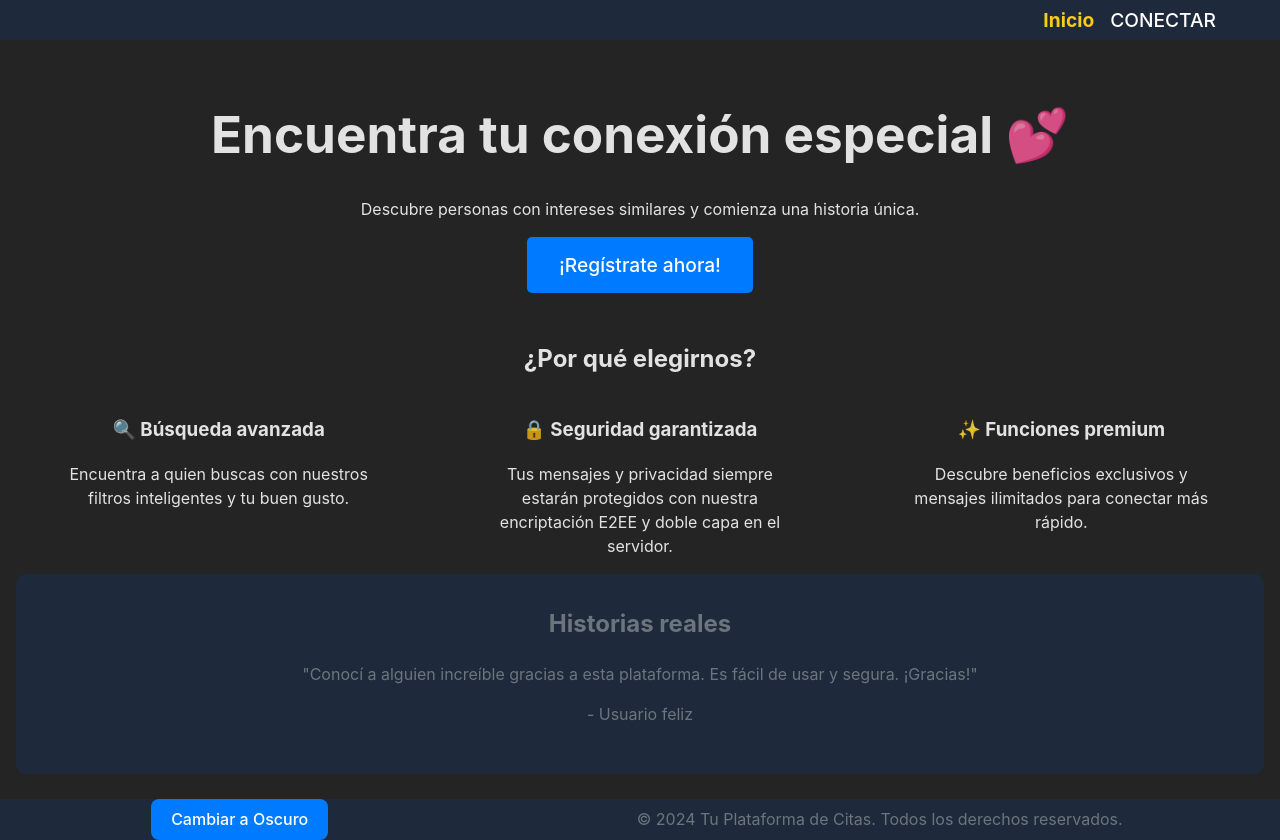
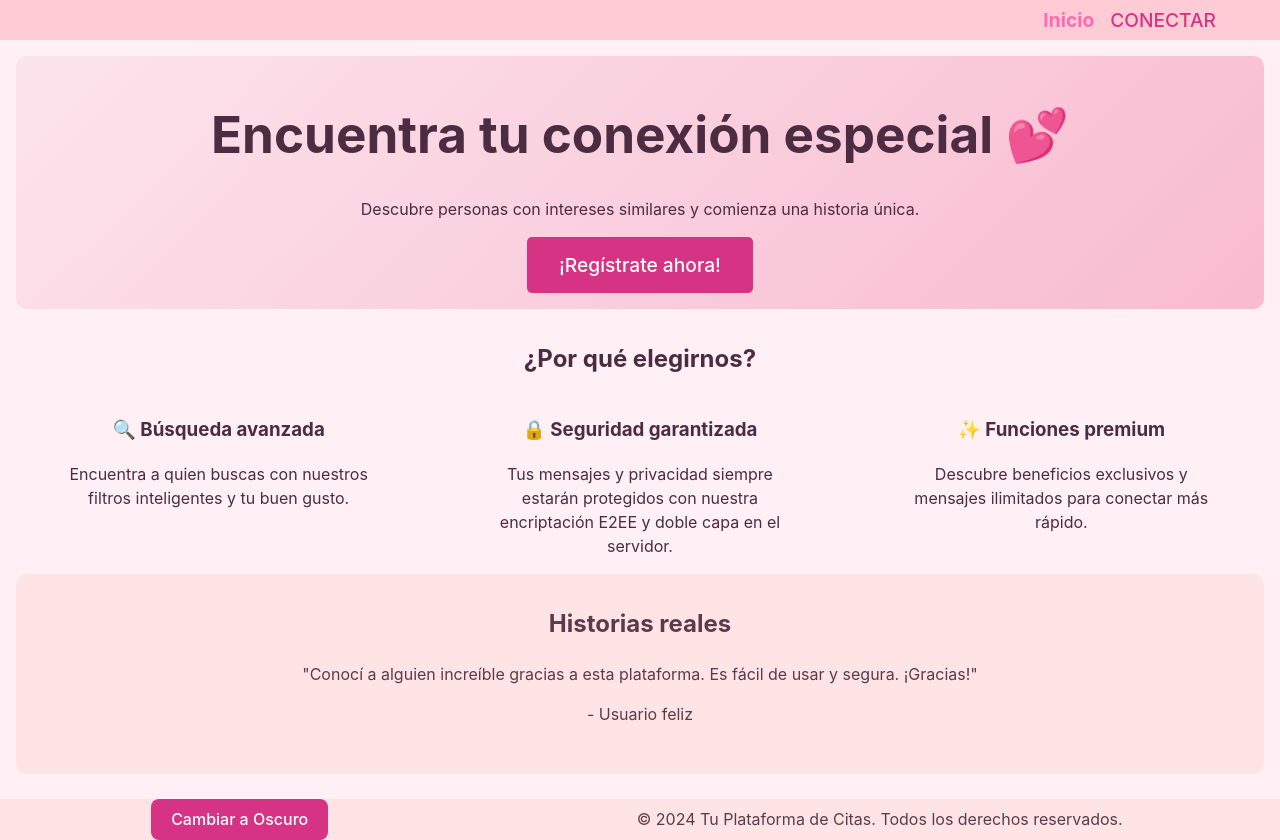
Before and after one commit to Izanalgit/React-Client_Module, a React (Vite) app: page / in a window 1280 px wide. Built offline with nearby package versions, Linux system fonts and the light colour scheme; no server answers.

Commit message:
feat : css pinky light theme

```diff
--- a/src/css/index.css
+++ b/src/css/index.css
@@ -8,6 +8,137 @@
   -webkit-font-smoothing: antialiased;
   -moz-osx-font-smoothing: grayscale;
 
+  overflow-y: scroll;
+  scrollbar-width: none;
+
+  /*Body*/
+  --body-background-color: #fff0f5; /* Lavender Blush */
+  --body-text-color: #4b2c40; /* Darker muted pink */
+
+/*NavBar*/
+  --navbar-background-color: #ffccd5; /* Pinkish background */
+  --navbar-text-color: #4b2c40; /* Darker muted pink */
+  --navbar-span-bg: #ffffff;
+  --navbar-a-c: #d63384; /* Vivid pink */
+  --navbar-a-c-hover: #c2185b; /* Deep rose */
+  --navbar-a-c-active: #ff69b4; /* Hot pink */
+
+/*Footer*/
+  --footer-background-color: #ffe4e6; /* Soft pink */
+  --footer-text-color: #5d3a4b; /* Muted pinkish brown */
+
+/*Global Forms*/
+  --global-form-color: #4b2c40;
+  --global-form-background-color: #ffe4e6;
+  --global-form-label-c: #5d3a4b;
+  --global-form-input-border-c: #f4a6c2; /* Light rose */
+  --global-form-input-bg: #ffffff;
+  --global-form-input-c: #4b2c40;
+  --global-form-input-radio: #ff69b4;
+  --global-form-input-border-c-focus: #d63384;
+  --global-form-h3-c: #c2185b;
+
+/*Global Cards*/
+  --global-card-color: #4b2c40;
+  --global-card-background: linear-gradient(135deg, #ffe4e6, #ffccd5);
+  --global-card-border: #f4a6c2;
+  --global-card-h4-c: #4b2c40;
+
+/*Global Buttons*/
+  --global-button-background: #d63384;
+  --global-button-color: #ffffff;
+  --global-button-background-hover: #c2185b;
+  --global-button-background-enabled: #ff69b4;
+  --global-button-background-disabled: #f4a6c2;
+  --global-button-border-hover: #c2185b;
+
+/*Global a*/
+  --global-a-color: #d63384;
+  --global-a-color-hover: #c2185b;
+
+/*Global Shadow*/
+  --global-shadow-color: rgba(0, 0, 0, 0.1);
+  --global-shadow-color-focus: rgba(214, 51, 132, 0.3);
+
+/*User Forms*/
+/*Recover*/
+  --recover-form-button-bg: #d63384;
+  --recover-form-button-c: #ffffff;
+  --recover-form-button-bg-hover: #c2185b;
+  --recover-form-button-bg-disabled: #f4a6c2;
+  --recover-form-p-c: #5d3a4b;
+  --recover-form-h3-c: #c2185b;
+/*Images*/
+  --image-form-p-c: #d63384;
+/*Delete*/
+  --delete-form-input-border-focus: #ff0033;
+  --delete-form-button-bg: #ff0033; /* Bright red for delete */
+  --delete-form-button-c: #ffffff;
+  --delete-form-button-bg-hover: #cc0033;
+  --delete-form-button-bg-active: #990033;
+  --delete-form-p-c: #5d3a4b;
+
+/*Search Form*/
+  --search-form-h3: #4b2c40;
+  --search-form-label-c: #5d3a4b;
+  --search-form-input-bg: #ffe4e6;
+  --search-form-input-c: #4b2c40;
+  --search-form-input-border: #d63384;
+  --search-form-input-focus-border: #c2185b;
+  --search-card-p-c: #5d3a4b;
+  --search-filter-button-bg: #d63384;
+  --search-filter-button-bg-hover: #c2185b;
+
+/*Block List*/
+  --block-list-background-color: #ffe4e6;
+  --block-list-h4-c: #4b2c40;
+  --block-list-p-c: #5d3a4b;
+  --block-list-report-button-bg: #ff0033;
+  --block-list-report-button-bg-hover: #cc0033;
+
+/*Contact List*/
+  --contact-list-selector-border: #f4a6c2;
+  --contact-list-selector-h3-c: #d63384;
+  --contact-list-selector-h3-c-hover: #c2185b;
+  --contact-list-selector-bar: #ffccd5;
+  --contact-list-button-bg: #c2185b;
+  --contact-list-button-c: #fff;
+  --contact-list-button-bg-hover: #a01248;
+  --contact-list-a-bg: #ffe4e6;
+  --contact-list-a-c: #d63384;
+  --contact-list-a-border-c: #c2185b;
+  --contact-list-a-bg-hover: #c2185b;
+  --contact-list-a-c-hover: #ffffff;
+
+/*Home*/
+  --home-hero-background: linear-gradient(135deg, #fce4ec, #f8bbd0);
+
+/*Dashboard*/
+  --dashboard-button-bg: #c2185b;
+  --dashboard-button-c: #ffffff;
+  --dashboard-button-bg-hover: #a01248;
+  --dashboard-button-bg-disabled: #f4a6c2;
+
+/*Profile*/
+  --profile-view-bg: #fff0f5;
+  --profile-header-bg: #ffe4e6;
+  --profile-pic-border: #ffffff;
+  --profile-pic-bg: #ffffff;
+  --profile-name-c: #4b2c40;
+  --profile-title-c: #5d3a4b;
+  --profile-header-c: #5d3a4b;
+  --profile-info-c: #4b2c40;
+  --profile-info-strong-c: #4b2c40;
+  --profile-link-container-bg: #836f70;
+  --profile-link-container-border: #d63384;
+
+/*Chat*/
+  --chat-container-border: #f4a6c2;
+  --chat-container-bg: #ffe4e6;
+  --chat-load-older-c: #5d3a4b;
+
+}
+[data-theme="dark"] {
   /*Body*/
   --body-background-color: #242424;
   --body-text-color: rgba(255, 255, 255, 0.87);
@@ -107,6 +238,9 @@
   --contact-list-a-bg-hover:#0056b3;
   --contact-list-a-c-hover:aliceblue;
 
+  /*Home*/
+  --home-hero-background: linear-gradient(135deg, #4f4d64, #4d5658);
+
   /*Dashboard*/
   --dashboard-button-bg:#6c757d;
   --dashboard-button-c:#fff;
@@ -130,11 +264,6 @@
   --chat-container-border:#ccc;
   --chat-container-bg:#292828;
   --chat-load-older-c:#555;
-
-}
-[data-theme="dark"] {
-  --body-background-color: rgba(255, 255, 255, 0.87);
-  --body-text-color: #242424;
 }
 
 
```
